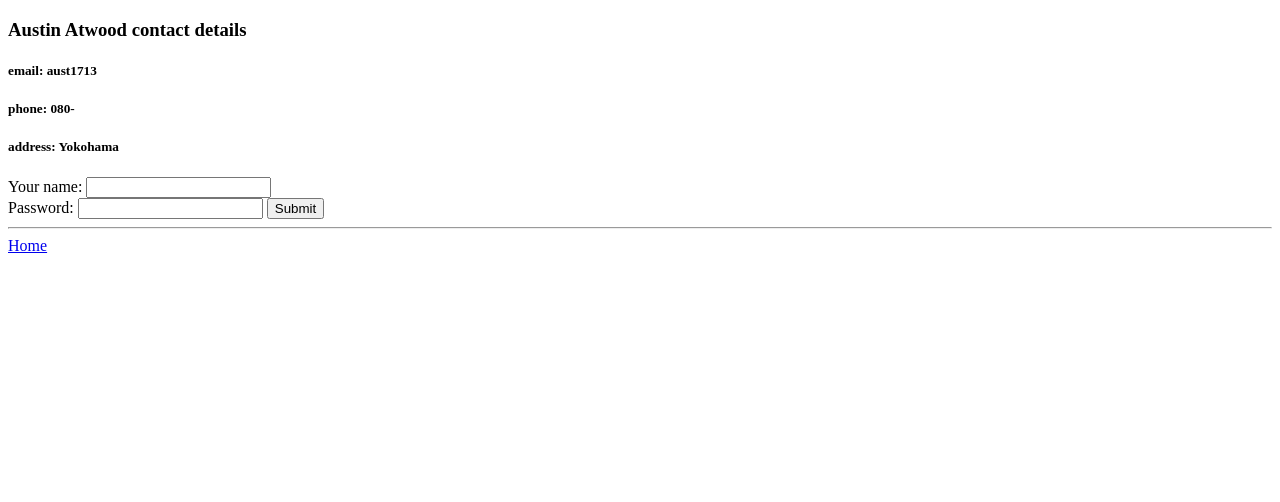
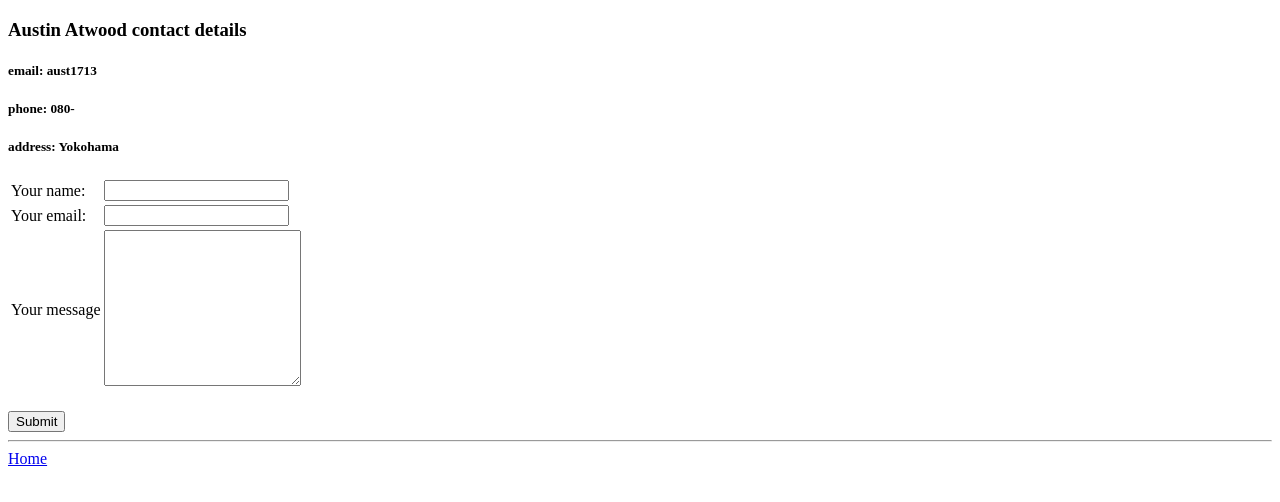
Before and after one commit to Nustinian/web-development-bootcamp-course, a plain HTML site: page HTML - Personal Site/contact.html in a window 1280 px wide. Drawn offline with Linux system fonts and the light colour scheme.

```diff
--- a/HTML - Personal Site/contact.html
+++ b/HTML - Personal Site/contact.html
@@ -9,12 +9,21 @@
         <h5>phone: 080-</h5>
         <h5>address: Yokohama</h5>
 
-        <form class="" action="index.html" method="post">
-            <label>Your name:</label>
-            <input type="text" name="nameentry">
-            <br>
-            <label>Password:</label>
-            <input type="password" name="">
+        <form action="mailto:austin.w.atwood@gmail.com" method="post" enctype="text/plain">
+            <table>
+                <tr>
+                    <td><label>Your name:</label></td>
+                    <td><input type="text" name="nameentry"></td>
+                </tr>
+                <tr>
+                    <td><label>Your email:</label></td>
+                    <td><input type="email" name="emailentry"></td>
+                </tr>
+                <tr>
+                    <td><label>Your message</label></td>
+                    <td><textarea name="messageentry" rows="10" cols="22"></textarea></td>
+                </tr>
+            </table><br>
             <input type="submit" name="">
         </form>
         <hr>
```
